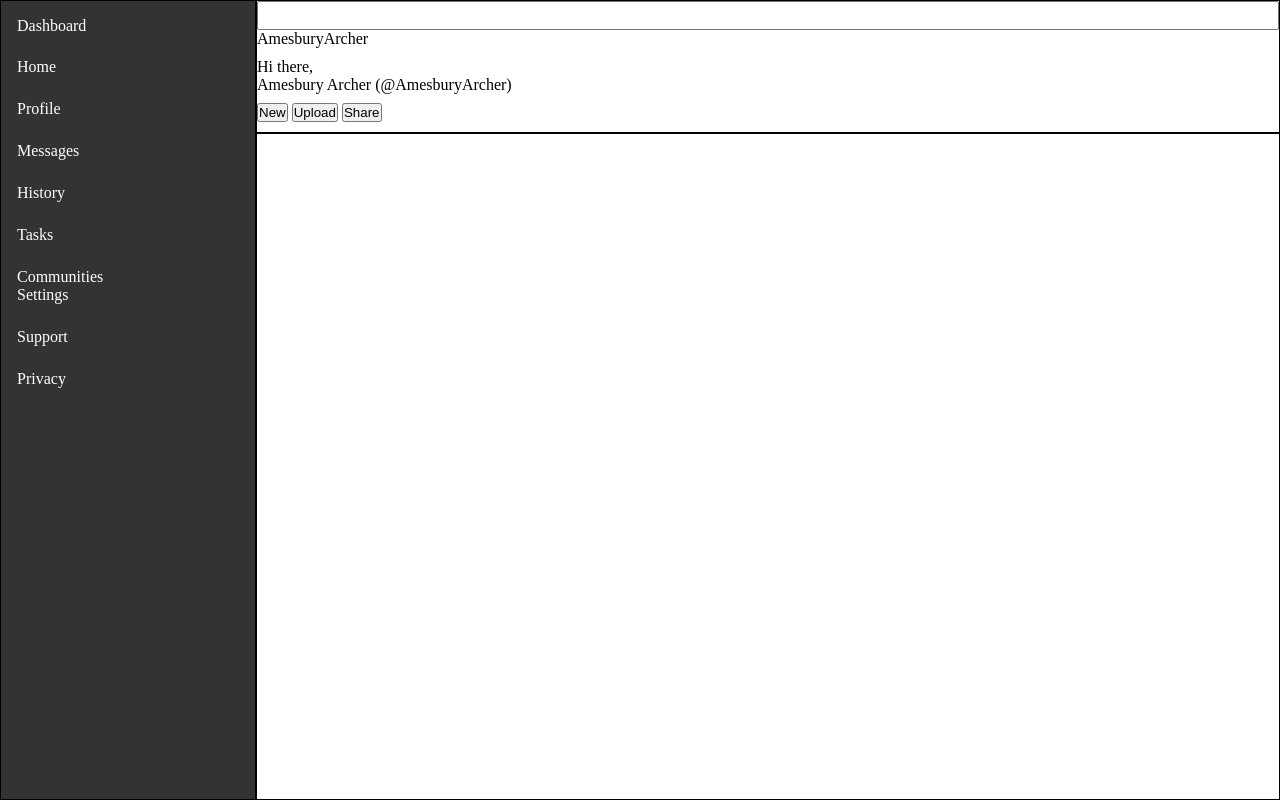
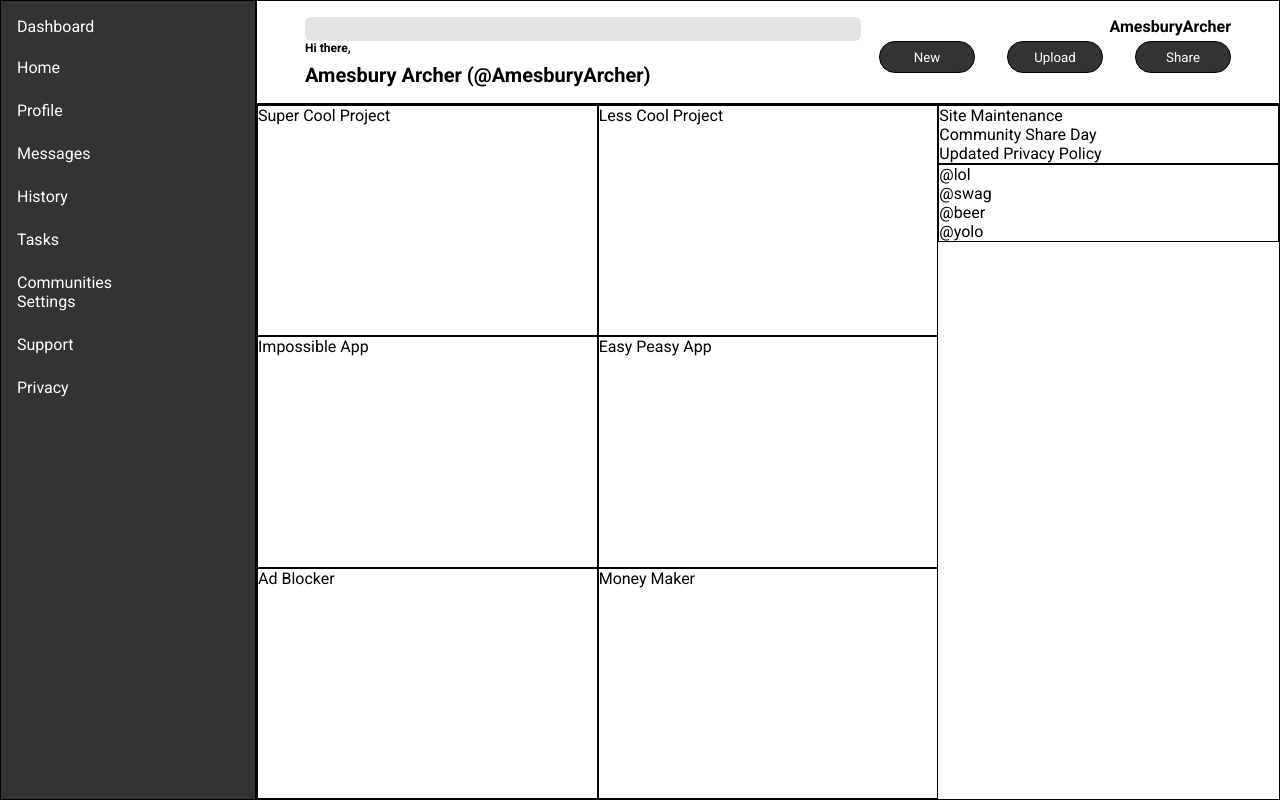
Before and after one commit to AmesburyArcher/concept-dashboard, a plain HTML site: page index.html in a window 1280 px wide. Drawn offline with Linux system fonts and the light colour scheme.

Commit message:
layout added to

```diff
--- a/index.html
+++ b/index.html
@@ -10,18 +10,21 @@
 <body>
    <main>
        <div id="header">
+           <div class="upper-header">
                <input type="search">
+               <span class="profile">AmesburyArcher</span>
+           </div>
 
-           <div class="profile">AmesburyArcher</div>
-
+           <div class="lower-header">
                <div class="user-intro">
                    <div class="welcome">Hi there,</div>
                    <div class="user">Amesbury Archer (@AmesburyArcher)</div>
                </div>
-           <div class="button-containers">
+               <div class="button-container">
                    <button class="header-btn">New</button>
                    <button class="header-btn">Upload</button>
                    <button class="header-btn">Share</button>
+               </div>
            </div>
        </div>
        <div id="dashboard">
@@ -46,6 +49,42 @@
        </div>
        <div id="content">
 
+                <div class="projects-container">
+                    <div class="project projects-1">
+                        Super Cool Project
+                    </div>
+                    <div class="project projects-2">
+                        Less Cool Project
+                    </div>
+                    <div class="project projects-3">
+                        Impossible App
+                    </div>
+                    <div class="project projects-4">
+                        Easy Peasy App
+                    </div>
+                    <div class="project projects-5">
+                        Ad Blocker
+                    </div>
+                    <div class="project projects-6">
+                        Money Maker
+                    </div>
+                </div>
+
+
+                <div class="right-content-container">
+                    <div class="right-content announcements-container">
+                        <div class="announcements">Site Maintenance</div>
+                        <div class="announcements">Community Share Day</div>
+                        <div class="announcements">Updated Privacy Policy</div>
+                    </div>
+                    <div class="right-content trending-container">
+                        <div class="trending">@lol</div>
+                        <div class="trending">@swag</div>
+                        <div class="trending">@beer</div>
+                        <div class="trending">@yolo</div>
+                    </div>
+                </div>
+            </div>
        </div>
    </main>
 </body>
--- a/styles.css
+++ b/styles.css
@@ -1,6 +1,10 @@
+@import url('https://fonts.googleapis.com/css2?family=Roboto:ital,wght@0,400;0,700;1,400;1,700&display=swap');
+
 * {
     margin: 0;
     padding: 0;
+    font-family: 'Roboto', sans-serif;
+    box-sizing: border-box;
 
 }
 
@@ -12,14 +16,68 @@ main {
     height: 100vh;
     display: grid;
     grid-template-columns: 1fr 4fr;
-    grid-template-rows: 1fr 5fr;
+    grid-template-rows: 0.5fr 5fr;
 }
 
 #header {
     border: 1px solid black;
     grid-column: 2 / 3;
     grid-row: 1 / 2;
-    display: grid;
+    display: flex;
+    flex-direction: column;
+    justify-content: space-between;;
+}
+
+.upper-header {
+    display: flex;
+    justify-content: space-between;
+    padding: 1rem 3rem 0 3rem;
+}
+
+input[type=search] {
+    width: clamp(20ch, 60%, 80%);
+    height: 1.5rem;
+    border: none;
+    border-radius: 6px;
+    background-color: rgb(228, 228, 228);
+}
+
+input[type=search]:focus {
+    box-shadow: 2px 2px 5px black;
+}
+
+#header .profile,
+#header .user-intro {
+    font-weight: 700;
+}
+
+.welcome {
+    font-size: 0.75rem;
+    padding-bottom: 0.5rem;
+}
+
+.user {
+    font-size: 20px;
+}
+
+.lower-header {
+    display: flex;
+    justify-content: space-between;
+    padding: 0 3rem 1rem 3rem;
+}
+
+.button-container {
+    display: flex;
+    gap: 2rem;
+}
+
+.header-btn {
+    border-radius: 18px;
+    border: 1px solid black;
+    width: 6rem;
+    height: 2rem;
+    background-color: #333;
+    color: white;
 }
 
 #dashboard {
@@ -45,4 +103,32 @@ ul.directory, ul.settings {
 #content {
     border: 1px solid black;
     grid-column: 2 / 3;
+    display: grid;
+    grid-template-columns: 2fr 1fr;
 }
+
+.projects-container {
+    display: grid;
+    grid-template-columns: 1fr 1fr;
+    grid-template-rows: 1fr 1fr 1fr;
+}
+
+.project {
+    border: 1px solid black;
+}
+
+.right-content {
+    border: solid 1px black;
+}
+
+.announcements-container {
+
+}
+
+.trending-container {
+
+}
+
+.projects-1 {
+
+}
```
Lines whose indentation alone changed are shown as unchanged.
